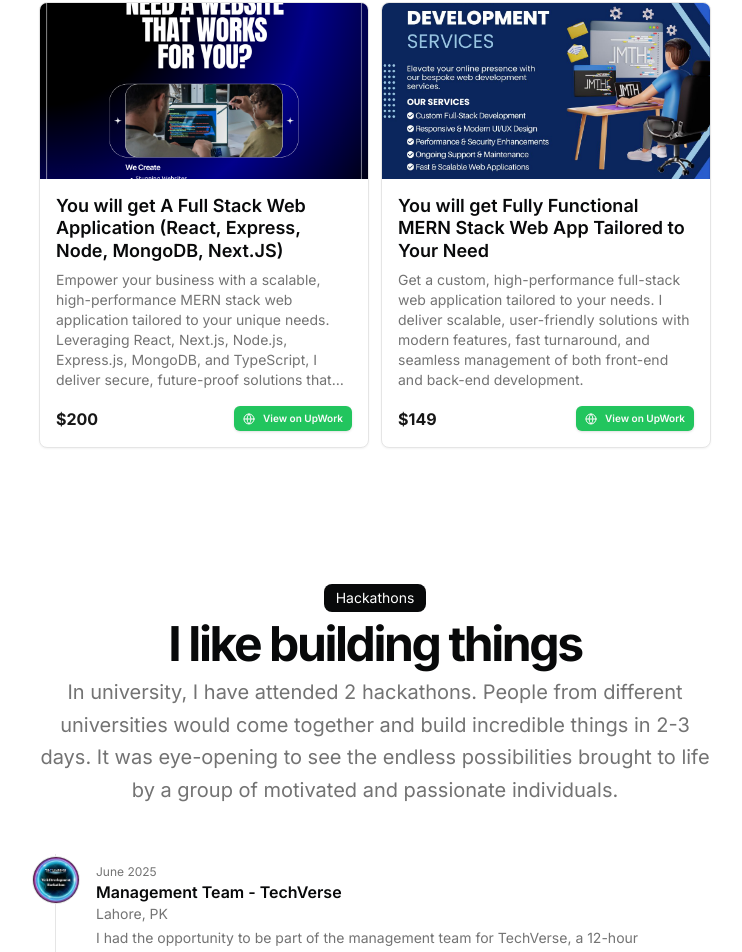
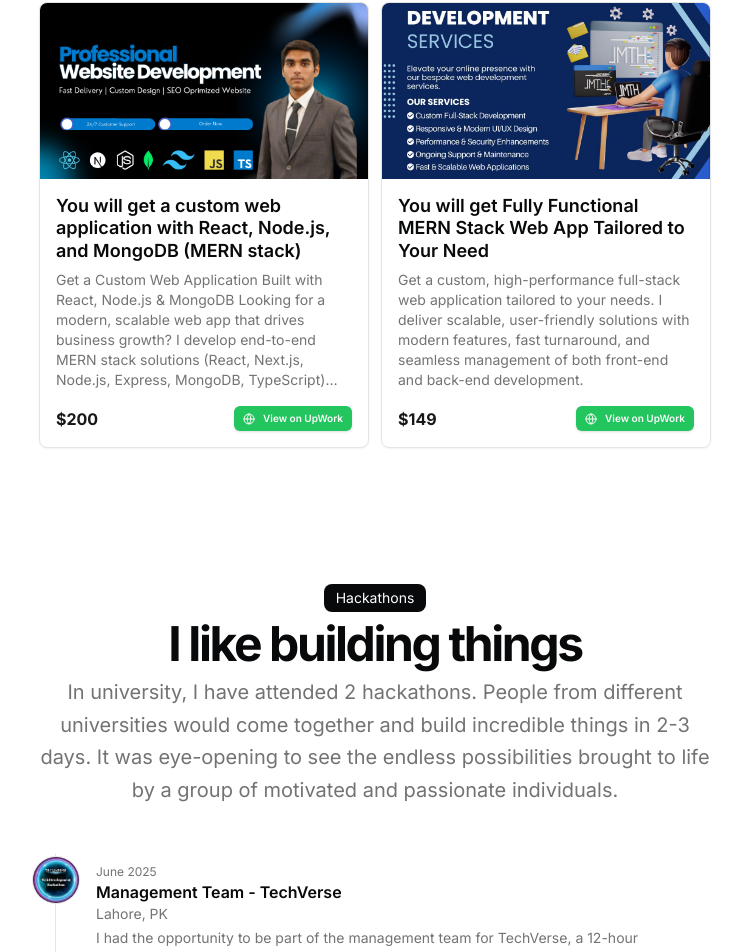
Before and after one commit to Uneebbhat/uneebbhatti, a Next.js app: page / in a window 1280 px wide. Shown: the part 3416-4368 px from the top of the page, without its empty margins (265-1007 px from the left). Built offline with nearby package versions, Linux system fonts and the light colour scheme.

Commit message:
upwork catalog data updated

```diff
--- a/src/data/resume.tsx
+++ b/src/data/resume.tsx
@@ -412,9 +412,11 @@ Next.js, React, TypeScript, TailwindCSS, shadcn/ui, Vercel, HubSpot.
   upworkCatalog: [
     {
       title:
-        "You will get A Full Stack Web Application (React, Express, Node, MongoDB, Next.JS)",
-      description:
-        "Empower your business with a scalable, high-performance MERN stack web application tailored to your unique needs. Leveraging React, Next.js, Node.js, Express.js, MongoDB, and TypeScript, I deliver secure, future-proof solutions that drive engagement, streamline operations, and boost ROI.",
+        "You will get a custom web application with React, Node.js, and MongoDB (MERN stack)",
+      description: `Get a Custom Web Application Built with React, Node.js & MongoDB
+
+        Looking for a modern, scalable web app that drives business growth? I develop end-to-end MERN stack solutions (React, Next.js, Node.js, Express, MongoDB, TypeScript) tailored to your needs.
+        `,
       image: "/upwork-1.png",
       price: "$200",
       links: [
```
Also changed, not shown: public/upwork-1.png.
